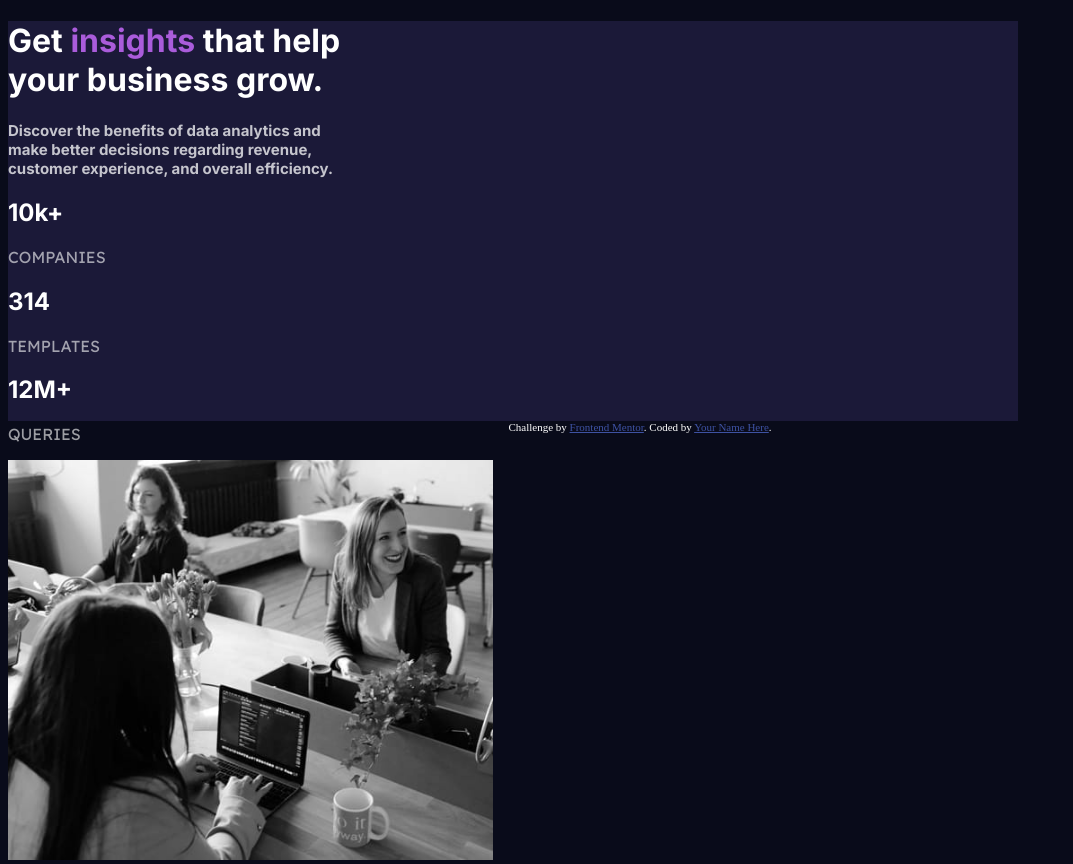
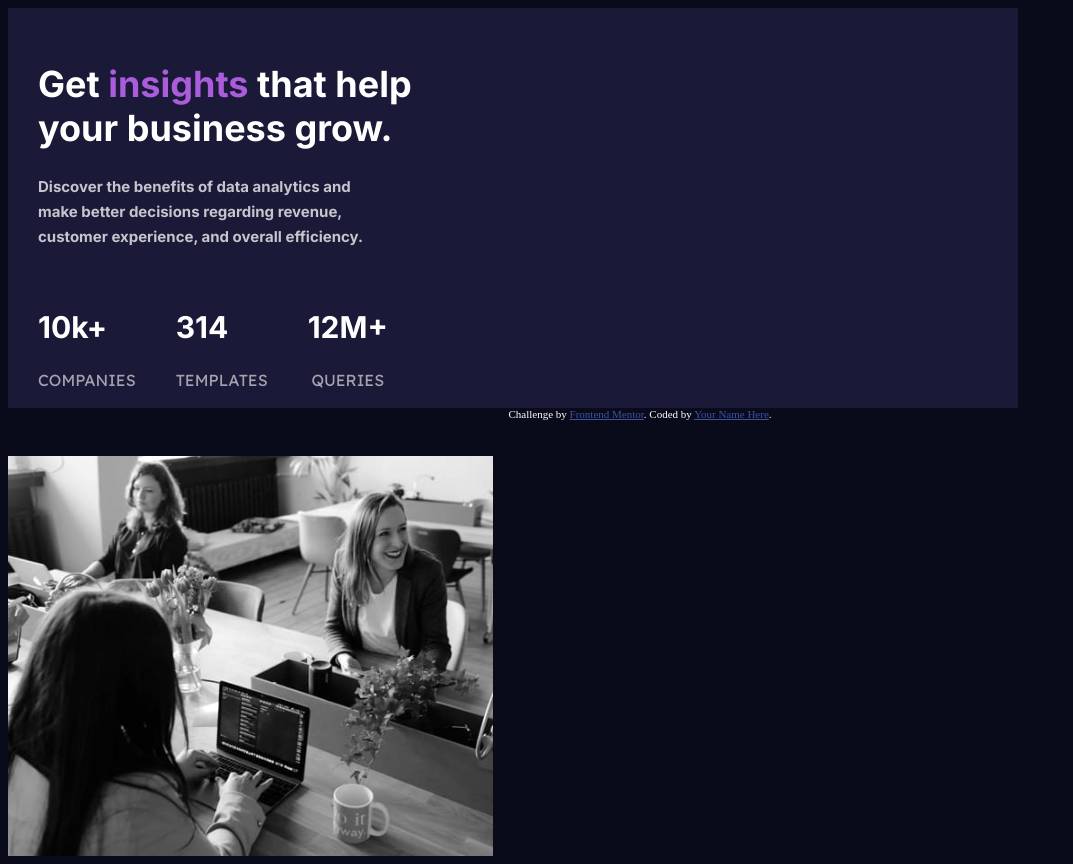
Before and after one commit to jhimitu/stats-preview-card-component, a plain HTML site: page index.html in a window 1280 px wide. Shown: the whole page, without its empty margins (0-1073 px from the left). Drawn offline with Linux system fonts and the light colour scheme.

Commit message:
add positioning to stats

```diff
--- a/styles.css
+++ b/styles.css
@@ -11,7 +11,8 @@ body {
 
 .title {
     font-family: 'Inter', sans-serif;
-    width: 400px;
+    width: 425px;
+    font-size: 36px;
 }
 
 span {
@@ -23,6 +24,7 @@ span {
     font-family: 'Inter', sans-serif;
     font-size: 15px;
     width: 350px;
+    line-height: 25px;
 }
 
 .stat-count {
@@ -40,3 +42,25 @@ img {
     width: 485px;
     height: 400px;
 }
+
+.col-1 {
+    padding: 30px;
+}
+
+.row-2 {
+    display: flex;
+}
+
+.row-2 div {
+    margin: 20px;
+    text-align: center;
+}
+
+.row-2 div h2 {
+    font-size: 30px;
+    width: max-content;
+}
+
+.row-2 div:first-child {
+    margin-left: 0;
+}
```
